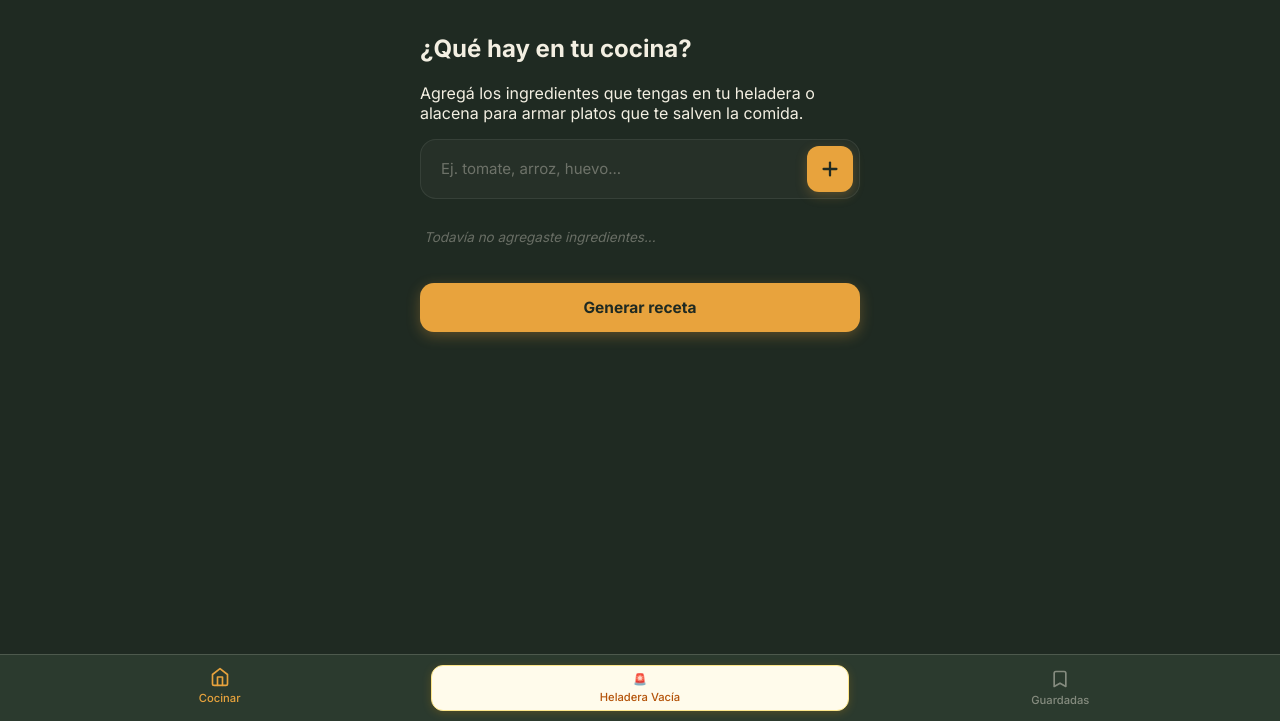
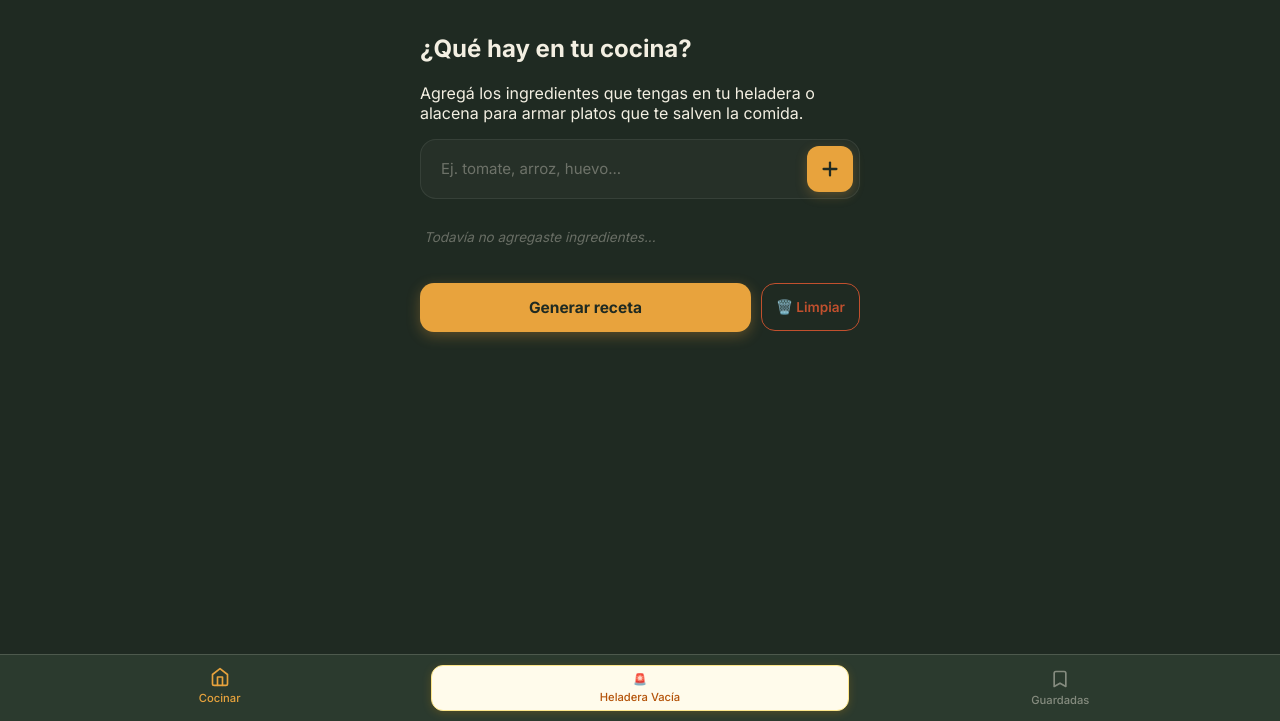
Before and after one commit to HirigoyenDiego1990/Alacena, a website with bundled scripts: page public/index.html in a window 1280 px wide. Shown: the part 79-800 px from the top of the page. Built offline with nearby package versions, Linux system fonts and the light colour scheme; a script that the page names is missing.

Commit message:
last versión

```diff
--- a/public/app.js
+++ b/public/app.js
@@ -849,3 +849,24 @@ restaurarTimer();
         }
     });
 })();
+
+// Listener para limpiar la pantalla de recetas manualmente
+document.addEventListener('click', (e) => {
+    const btnLimpiar = e.target.closest('#btn-clear-recipes');
+    if (!btnLimpiar) return;
+
+    const contenedor = document.getElementById('recipes-container') || document.getElementById('view-cook');
+
+    if (contenedor) {
+        // 1. Vaciar el contenido visual de la pantalla
+        contenedor.innerHTML = '';
+
+        // 2. Borrar la memoria persistente
+        localStorage.removeItem('alacena.recetasEnPantalla.v1');
+        localStorage.removeItem('alacena.activeCookingSession.v1');
+
+        // 3. Ocultar el widget de "Continuar cocinando" si estaba activo
+        const btnResume = document.getElementById('btn-resume-cooking');
+        if (btnResume) btnResume.classList.add('hidden');
+    }
+});
--- a/public/estilos.css
+++ b/public/estilos.css
@@ -366,6 +366,30 @@ button[type="submit"]:hover {
     color: var(--saffron-deep);
     white-space: nowrap;
     margin-left: 12px;
+}
+
+.btn-clear-recipes {
+    background-color: transparent;
+    color: var(--paprika);
+    border: 1px solid var(--paprika);
+    padding: 12px 14px;
+    border-radius: var(--r-md);
+    font-family: var(--font-body);
+    font-size: 0.85rem;
+    font-weight: 600;
+    cursor: pointer;
+    white-space: nowrap;
+    display: inline-flex;
+    align-items: center;
+    justify-content: center;
+    height: 48px; /* Mismo alto estándar para toque táctil */
+    transition: all 0.2s ease;
+}
+
+.btn-clear-recipes:active {
+    background-color: var(--paprika);
+    color: var(--paper);
+    transform: scale(0.98);
 }
 
 /* ============================================
--- a/public/index.html
+++ b/public/index.html
@@ -77,9 +77,13 @@
                     <span class="empty-hint">Todavía no agregaste ingredientes...</span>
                 </div>
 
-                <div style="margin-bottom: 24px;">
-                    <button type="button" id="generate-btn" class="btn btn-primary">
+                <!-- Grupo de acciones: Generar y Limpiar perfectamente alineados -->
+                <div class="actions-group-row" style="margin-bottom: 24px; display: flex; gap: 10px; align-items: center;">
+                    <button type="button" id="generate-btn" class="btn btn-primary" style="flex: 1;">
                         <span>Generar receta</span>
+                    </button>
+                    <button type="button" id="btn-clear-recipes" class="btn-clear-recipes" title="Limpiar recetas de la pantalla">
+                        🗑️ Limpiar
                     </button>
                 </div>
 
```
Lines whose indentation alone changed are shown as unchanged.
